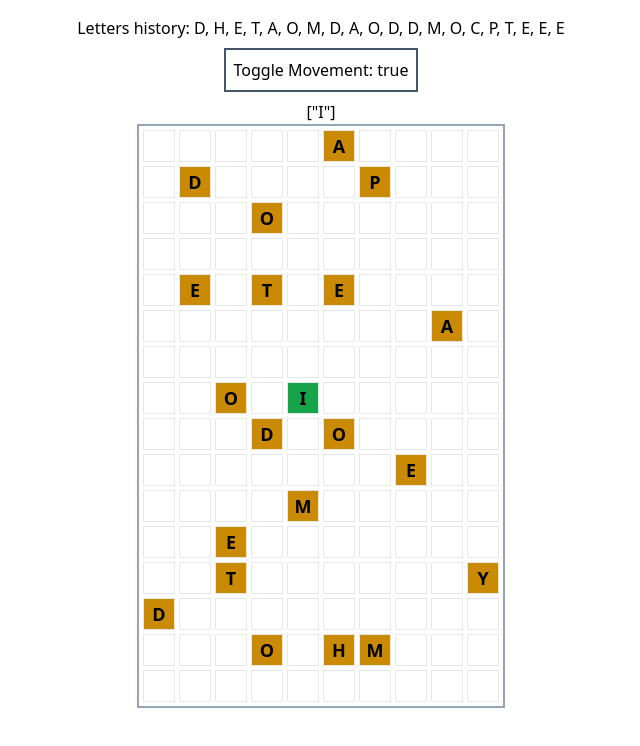
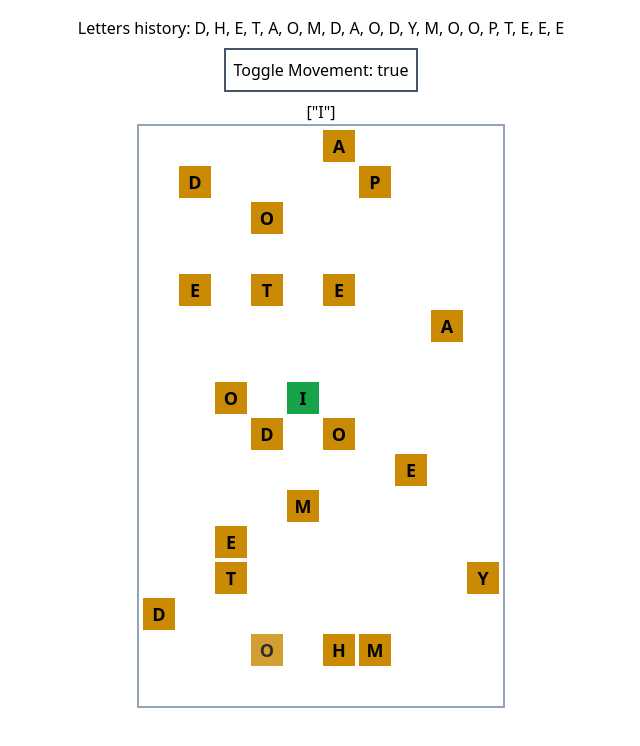
Before and after one commit to yegorkay/snake-word, a React (Vite) app: page / in a window 1280 px wide. Shown: the top 746 px of the page, without its empty margins (319-959 px from the left). Built offline with nearby package versions, Linux system fonts and the light colour scheme.

Commit message:
flashing letter logic

```diff
--- a/src/App.tsx
+++ b/src/App.tsx
@@ -91,12 +91,16 @@ const arrowMap = {
   [key in ReturnType<typeof getDirectionClass>]: string;
 };
 
+const FLASH_DURATION = 3000;
+const CHANGE_RANDOM_LETTER_DURATION = 1000;
+
 // A functional component that renders the grid
 const Grid = ({
   grid,
   direction,
   snake,
   longestWordCoordinates,
+  flashingLetter,
 }: {
   grid: CellType[][];
   direction: {
@@ -105,9 +109,9 @@ const Grid = ({
   };
   snake: CellType[];
   longestWordCoordinates: Coordinate[];
+  flashingLetter: CellType | null;
 }) => {
   const directionClass = getDirectionClass(direction.direction);
-
   const snakeHead = snake[0];
 
   return (
@@ -119,8 +123,8 @@ const Grid = ({
       className={"grid gap-1 w-fit border-2 border-slate-400 p-1"}
     >
       {grid.flat().map((cell, index) => {
-        const rowIndex = Math.floor(index / COLUMN_COUNT); // Calculate the row index
-        const colIndex = index % COLUMN_COUNT; // Calculate the column index
+        const rowIndex = Math.floor(index / COLUMN_COUNT);
+        const colIndex = index % COLUMN_COUNT;
         const isSnakeHead =
           rowIndex === snakeHead.coordinates.y &&
           colIndex === snakeHead.coordinates.x;
@@ -133,9 +137,18 @@ const Grid = ({
           ),
         );
 
+        const isFlashingCell =
+          flashingLetter &&
+          rowIndex === flashingLetter.coordinates.y &&
+          colIndex === flashingLetter.coordinates.x;
+
         return (
           <div
-            className={`${import.meta.env.DEV ? "border" : ""} w-8 h-8 flex justify-center items-center font-bold text-lg text-center relative ${isValidWordCell ? "bg-green-600" : cellClass} ${isSnakeHead ? arrowMap[directionClass] : ""}`.trim()}
+            className={`w-8 h-8 flex justify-center items-center font-bold text-lg text-center relative ${
+              isValidWordCell ? "bg-green-600" : cellClass
+            } ${isSnakeHead ? arrowMap[directionClass] : ""} ${
+              isFlashingCell ? "animate-pulse" : ""
+            }`.trim()}
             key={index}
           >
             {cell?.letter && <span>{cell.letter}</span>}
@@ -145,7 +158,6 @@ const Grid = ({
     </div>
   );
 };
-
 function getLettersFromSnake(snake: CellType[]) {
   const letters = snake.map((segment) => segment.letter);
   const potentialWord = letters.join("").toLowerCase();
@@ -319,6 +331,9 @@ const Game = () => {
 
   const [gameOver, setGameOver] = useState(false); // Track game over state
 
+  const [flashingLetter, setFlashingLetter] = useState<CellType | null>(null);
+  const [flashStartTime, setFlashStartTime] = useState<number | null>(null);
+
   const { data: validWordSet } = useQuery({
     queryFn: () =>
       fetch("./2of12.txt")
@@ -375,6 +390,30 @@ const Game = () => {
     },
     [snake],
   );
+
+  const selectRandomLetter = useCallback(() => {
+    if (flashingLetter) return; // Don't select a new letter if one is already flashing
+
+    setGrid((prevGrid) => {
+      const currentGrid = prevGrid.map((row) =>
+        row.map((cell) => ({ ...cell })),
+      );
+
+      const letterCells = currentGrid
+        .flat()
+        .filter((cell) => cell.type === "letter");
+
+      if (letterCells.length === 0) return currentGrid;
+
+      const randomIndex = Math.floor(Math.random() * letterCells.length);
+      const cellToChange = letterCells[randomIndex];
+
+      setFlashingLetter(cellToChange);
+      setFlashStartTime(Date.now());
+
+      return currentGrid;
+    });
+  }, [flashingLetter]);
 
   // Function to update the snake's position based on its current direction
   const moveSnake = useCallback(() => {
@@ -492,22 +531,16 @@ const Game = () => {
   }, [direction, grid, placeNewLetter, checkCollision]);
 
   const changeRandomLetter = useCallback(() => {
+    if (!flashingLetter || !flashStartTime) return;
+
+    const currentTime = Date.now();
+    if (currentTime - flashStartTime < FLASH_DURATION) return;
+
     setGrid((prevGrid) => {
-      const currentGrid = prevGrid.map((row) =>
-        row.map((cell) => ({ ...cell })),
-      );
-
-      const letterCells = currentGrid
-        .flat()
-        .filter((cell) => cell.type === "letter");
-
-      const randomIndex = Math.floor(Math.random() * letterCells.length);
-      const cellToChange = letterCells[randomIndex];
-
-      const updatedGrid = currentGrid.map((row) =>
+      const updatedGrid = prevGrid.map((row) =>
         row.map((cell) =>
-          cell.coordinates.x === cellToChange.coordinates.x &&
-          cell.coordinates.y === cellToChange.coordinates.y
+          cell.coordinates.x === flashingLetter.coordinates.x &&
+          cell.coordinates.y === flashingLetter.coordinates.y
             ? {
                 ...cell,
                 letter: getRandomWeightedLetter(),
@@ -518,20 +551,23 @@ const Game = () => {
 
       setLetters((prevLetters) => {
         return prevLetters.map((letter) =>
-          letter.coordinates.x === cellToChange.coordinates.x &&
-          letter.coordinates.y === cellToChange.coordinates.y
+          letter.coordinates.x === flashingLetter.coordinates.x &&
+          letter.coordinates.y === flashingLetter.coordinates.y
             ? {
-                ...updatedGrid[cellToChange.coordinates.y][
-                  cellToChange.coordinates.x
+                ...updatedGrid[flashingLetter.coordinates.y][
+                  flashingLetter.coordinates.x
                 ],
               }
             : letter,
         );
       });
 
+      setFlashingLetter(null);
+      setFlashStartTime(null);
+
       return updatedGrid;
     });
-  }, []);
+  }, [flashingLetter, flashStartTime]);
 
   // Update snake position on grid and handle movement
   useEffect(() => {
@@ -572,8 +608,21 @@ const Game = () => {
   );
 
   useInterval(
-    () => changeRandomLetter(),
-    !gameOver && enableMovement ? 3000 : null,
+    () => selectRandomLetter(),
+    !gameOver && enableMovement
+      ? FLASH_DURATION + CHANGE_RANDOM_LETTER_DURATION
+      : null, // Select a new letter every 4 seconds
+  );
+
+  useInterval(
+    () => {
+      if (!gameOver && enableMovement && flashingLetter) {
+        changeRandomLetter();
+      }
+    },
+    !gameOver && enableMovement && flashingLetter
+      ? CHANGE_RANDOM_LETTER_DURATION
+      : null,
   );
 
   useInterval(
@@ -605,6 +654,7 @@ const Game = () => {
           direction={direction}
           snake={snake}
           longestWordCoordinates={longestWordData.coordinates}
+          flashingLetter={flashingLetter}
         />
       </div>
 
```
